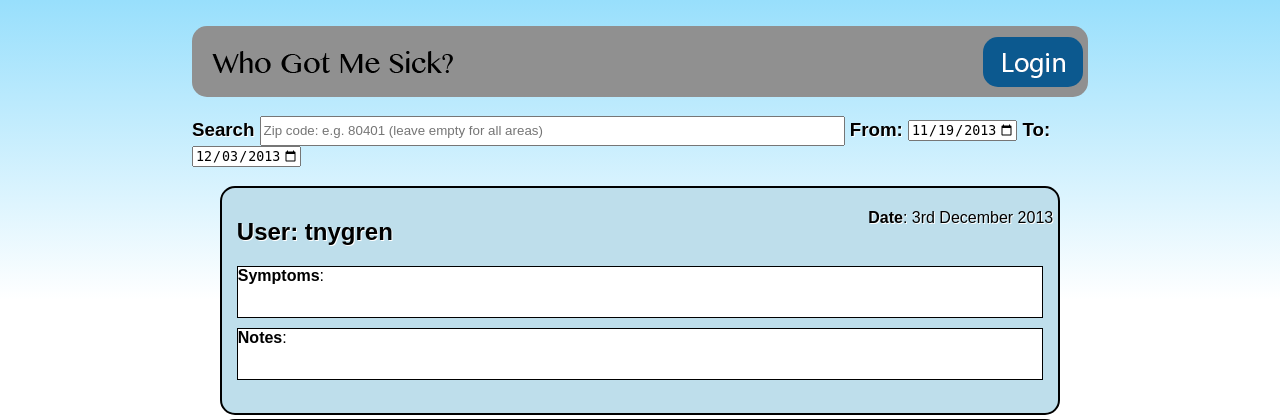
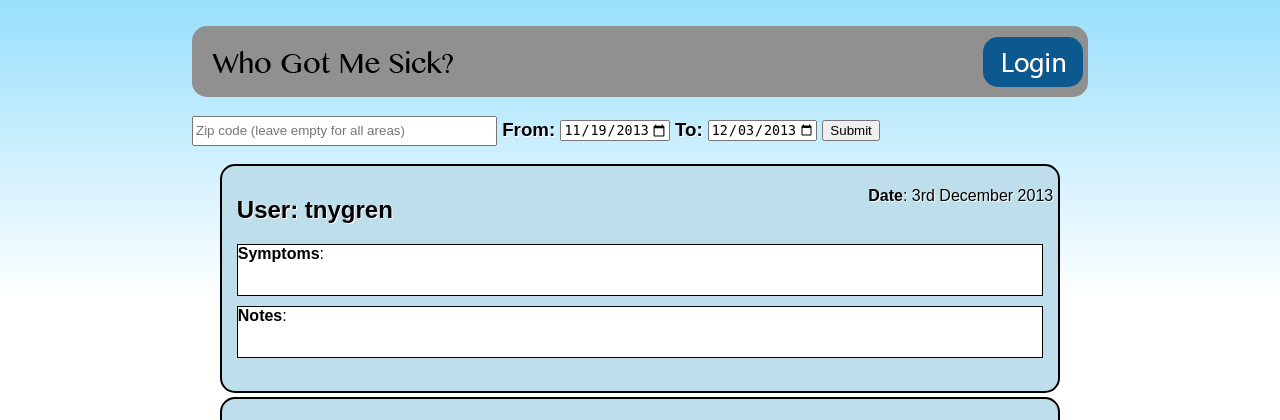
Before and after one commit to timmNygren/whoGotMeSick, a PHP site: page / in a window 1280 px wide. Shown: the top 420 px of the page. Run offline with PHP 8.4, Linux system fonts and the light colour scheme; data comes from the database, SQL or seed files in the repository.

Commit message:
added search button change search bar

```diff
--- a/index.php
+++ b/index.php
@@ -92,12 +92,13 @@
 	</article>
 	<article class="search">
 		<form action="index.php" method="get">
-			<h3>Search
-			<input type="text" name="searchTerm" size="70%" placeholder="Zip code: e.g. 80401 (leave empty for all areas)" value="<?php echo $search; ?>" pattern="\d\d\d\d\d" style="height:30px">
+			<h3>
+			<input type="text" name="searchTerm" size="35%" placeholder="Zip code (leave empty for all areas)" value="<?php echo $search; ?>" pattern="\d\d\d\d\d" style="height:30px">
 			<?php
 				// $defaultPreviousTime = mktime(12, 0, 0, date('m'), date('d')-14, date('Y'));
 				echo 'From: <input type="date" name="d1" value="'.$previousDate.'" max="'.$maxDate.'">  To: <input type="date" name="d2" value="'.$maxDate.'" max="'.date('Y-m-d').'">';
 			?>
+			<input type="submit" name="Search" id="search_button">
 			</h3>
 		</form>
 	</article>
```
